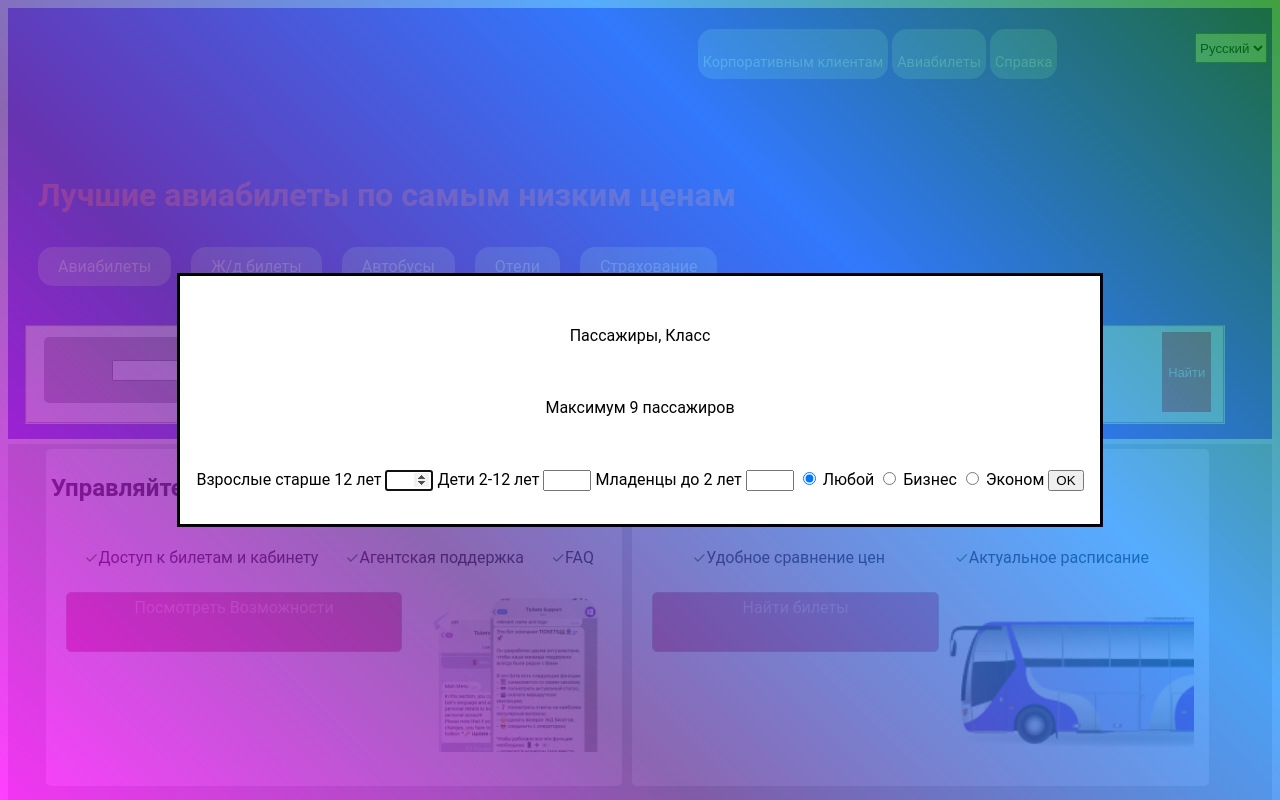
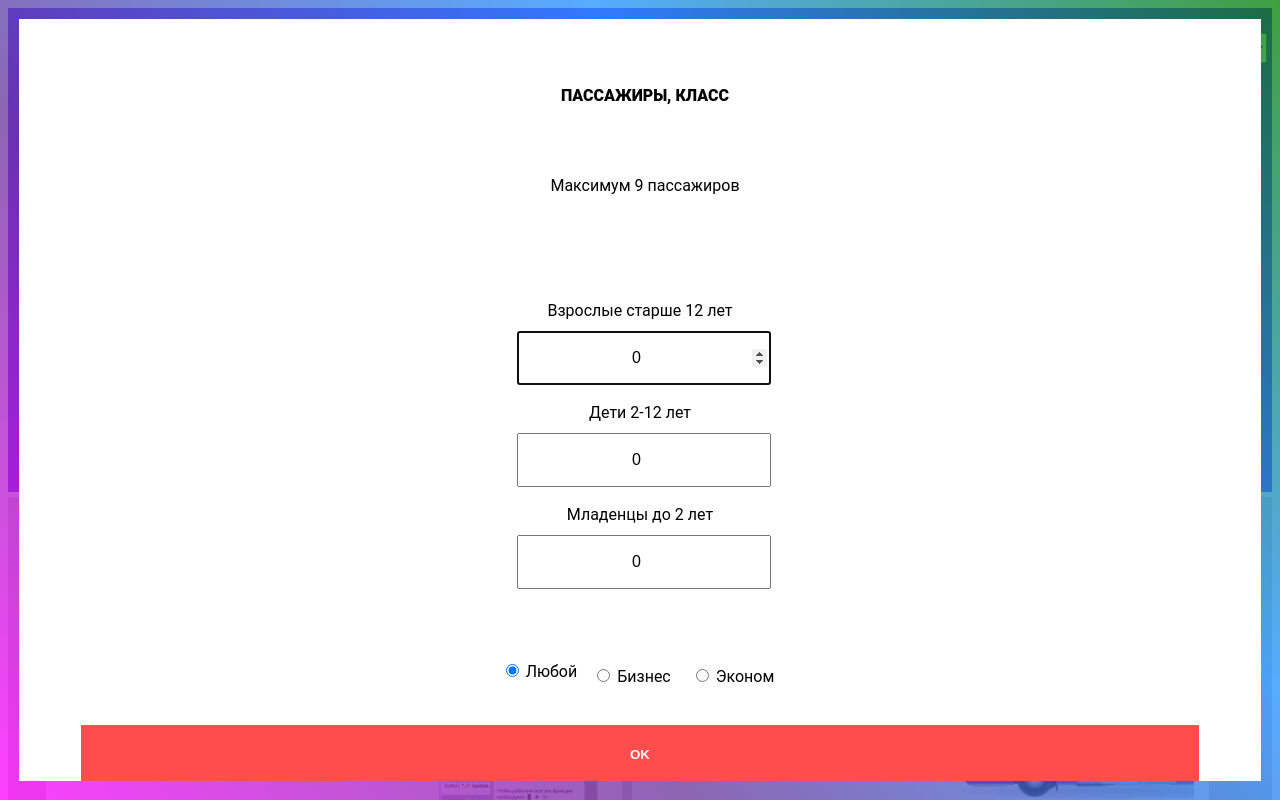
Before and after one commit to antonBuldygin/javarush-project-1, a website: page index.html in a window 1280 px wide. Both pictures are taken after a click on the button "Пассажиры, Класс". Shown: the top 800 px of the page. Drawn offline with Linux system fonts and the light colour scheme; no server answers.

Commit message:
Внес корректировки в CSS

```diff
--- a/css/styles.css
+++ b/css/styles.css
@@ -8,7 +8,7 @@ body {
 div {
 	text-align: center;
 	box-sizing: border-box;
-	/*border: solid 1px red;*/
+	/* border: solid 1px red; */
 	margin: 5px;
 	padding: 5px;
 	border-radius: 5px;
@@ -108,6 +108,16 @@ main #destinations .text {background-color: #FFFFFF; text-align: left;
 		font-size: 9px;
 		}
 
+	#header .find {
+		background-color: black;
+		border: solid 10px #FF4D4D;
+		border-radius: 10px;
+		font-size: 13px;
+		color: #FFFFFF;
+		width: 0%;
+
+		}
+
 	body {
 		padding: 20px;
 		}
@@ -158,7 +168,10 @@ main #destinations .text {background-color: #FFFFFF; text-align: left;
 
 	#header #search-form fieldset {
 		display: flex;
-		/*width: 95%;*/
+		flex-wrap:nowrap;
+		justify-content: space-evenly;
+
+		width: 95%;
 		color: darkgray;
 		background-color: #FFFFFF;
 		flex-direction: column;
@@ -331,7 +344,7 @@ main #faq .text ul { list-style-type: none; /* Убирает буллиты */
 main #faq .text a {
 	color: #1690f5}
 
-main #faq .text li:hover { animation: scaleUp 1s  forwards;
+main #faq .text li:hover { animation: scaleUp 1s forwards;
 	color: #1690f5}
 
 main#faq {width: 35%;margin-right: 5px;}
@@ -360,11 +373,11 @@ footer ul {
 	display: flex;
 	flex-wrap: wrap;
 	}
+
 .footer-content li:hover { animation: scaleUp 1s;
 	display: flex;
 	flex-wrap: wrap;
 	}
-
 
 .low-images {
 	width: 90%;
@@ -420,9 +433,12 @@ footer ul {
 
 #header .find {
 	background-color: #FF4D4D;
-	border: #FFFFFF;
+	border: solid 1px #FF4D4D;
+	border-radius: 10px;
 	font-size: 13px;
 	color: #FFFFFF;
+	width: 10%;
+
 	}
 
 #header .find:hover {
@@ -466,33 +482,40 @@ td, th {text-align: left;
 	width: 95%;
 	color: darkgray;
 	background-color: #FFFFFF;
+	border-radius: 10px;
 	}
 
-#header .city-from-menu, .city-to-menu, .data-to-menu, .data-from-menu, .passenger-menu {
-	/*flex: 1 1 calc(33.333% - 20px);*/
-	height: 10%;
-	width: 20%;
-	background-color: darkgray;
+#header .city-from-menu, .city-to-menu, .data-to-menu, .data-from-menu, .passenger-menu, .find {
+	flex: 1 1 calc(33.333% - 20px);
+	/* align-items: baseline; */
+	align-content: stretch;
+	/* height: 0%; */
+	/* width: 20%; */
+	background-color: white;
 	}
+#header .city-from-menu{justify-content: right;}
+label {font-size: 16px}
 
 #header .city-from-menu:hover, .city-to-menu:hover, .data-to-menu:hover, .data-from-menu:hover, .passenger-menu:hover {
 	/*flex: 1 1 calc(33.333% - 20px);*/
-	height: 10%;
-	width: 20%;
+	/* height: 10%; */
+	/* width: 20%; */
 	background-color: darkgray;
 	animation: scaleUp 1s ease;;
 
 	}
 
 #header #cities, #cities_to {
-	width: 60%;
+	color: black;
+	border: solid 1px white;
+	font-weight: bold;
 	}
 
-.passengers-button {
-	color: darkgray;
-	background-color: #FFFFFF;
-	border: #FFFFFF;
-	}
+/* .button { */
+/* 	color: white; */
+/* 	background-color: #FFFFFF; */
+/* 	border: #FFFFFF; */
+/* 	} */
 
 #header ul li {
 	display: inline-block;
--- a/index.html
+++ b/index.html
@@ -100,8 +100,8 @@
 			<form id="form1" method="get" action="#">
 				<fieldset>
 					<div class="city-from-menu">
-						<label for="city-from">Откуда</label>
-						<input list="city-from" name="city-from" id="cities">
+						<label for="cities">Откуда</label>
+						<input list="city-from" name="city-from" id="cities" value="Аксай" style='text-align: center'>
 						<datalist id="city-from" name="city-from-chosen">
 							<!--							<option>Варшава-->
 							<!--								<p>Ближайшие аэропорты</p>-->
@@ -134,8 +134,9 @@
 						</datalist>
 					</div>
 					<div class="city-to-menu">
-						<label for="city-to">Куда</label>
-						<input list="city-to" name="city-to" id="cities_to">
+						<label for="cities_to">Куда</label>
+						<input list="city-to" name="city-to" id="cities_to" value='Азнакаево'
+							   style='text-align: center'>
 						<datalist id="city-to" name="city-from-chosen">
 							<!--							<option>-->
 							<!--								<p>Ближайшие аэропорты</p>-->
@@ -167,42 +168,75 @@
 							<!--							</option>-->
 						</datalist>
 					</div>
-					<div class="data-to-menu">
-						<label for="datato">Туда</label>
-						<input type="date" name="data-to" min="2024-06-01" max="2025-08-31" id="datato"/>
+					<div class="data-to-menu" style='display: flex; flex-direction: column; justify-content: center'>
+						<label for="data-to" style='margin:0% '>Туда</label>
+						<input type="date" name="data-from" min="2024-06-01" max="2025-08-31" id="data-to"
+							   style='border:solid 1px white; margin: 10%; font-size: 16px '/>
 					</div>
-					<div class="data-from-menu">
-						<label for="datafrom">Обратно</label>
-						<input type="date" name="datafrom" min="2024-06-01" max="2025-08-31" id="datafrom"/>
+					<div class="data-from-menu" style='display: flex; flex-direction: column; justify-content: center'>
+						<label for="data-from" style='margin: 0%'>Обратно</label>
+						<input type="date" name="data-from" min="2024-06-01" max="2025-08-31" id="data-from"
+							   style='border:solid 1px white; margin: 10%; font-size: 16px '/>
 					</div>
-					<div class="passenger-menu">
-						<dialog>
-							<p>Пассажиры, Класс </p>
-							<p>Максимум 9 пассажиров </p>
-							<label for="adults">Взрослые <span>старше 12 лет</span></label>
-							<input type="number" id="adults" name="adults" min="0" max="9"/>
-							<label for="children">Дети <span>2-12 лет</span></label>
-							<input type="number" id="children" name="children" min="0" max="9"/>
-							<label for="babies">Младенцы <span>до 2 лет</span></label>
-							<input type="number" id="babies" name="babies" min="0" max="9"/>
+					<div class="passenger-menu" style='display: flex; width: 100%; justify-content: start'>
+						<dialog style='width: 100%; height: 100%; border: #FAFAFA;padding: 0px'>
+							<div style='display: flex; width: 100%; height: 80%  ;
+							justify-content: center; flex-direction: column;margin: 0'>
+								<div  style='height: 5%;width: 100%; right: 0px;
+									   text-align: center; font-size: 16px;margin-bottom: 55px;font-weight: 900;
+									   text-transform: uppercase;'>Пассажиры, Класс </div>
+								<div style='height: 5%;width: 100%; right: 0px;
+									   text-align: center; font-size: 16px;margin-bottom: 100px'>Максимум 9 пассажиров
+								</div>
+								<label for="adults" style='height: 8%;width: 20%; right: 0px;
+									   text-align: center;margin-left: 40%; font-size: 16px'>Взрослые <span>старше 12 лет</span></label>
+								<input type="number" id="adults" name="adults" min="0" max="9" value='0'
+									   style='height: 8%;width: 20%; right: 0px;
+									   text-align: center;margin-left: 40%; font-size: 16px'/>
+								<label for="children" style='height: 8%;width: 20%; right: 0px;
+									   text-align: center;margin-left: 40%; font-size: 16px'>Дети <span>2-12 лет</span></label>
+								<input type="number" id="children" name="children" min="0" max="9" value='0'
+									   style='height: 8%;width: 20%; right: 0px; align-content: center;
+									   text-align: center;margin-left: 40%;font-size: 16px'/>
+								<label for="babies" style='height: 8%;width: 20%; right: 0px;
+									   text-align: center;margin-left: 40%; font-size: 16px'>Младенцы <span>до 2 лет</span></label>
+								<input type="number" id="babies" name="babies" min="0" max="9" value='0'
+									   style='height: 8%;width: 20%; text-align: center;margin-left: 40%;
+										font-size: 16px'/>
+							</div>
+							<div style='display: flex;
+							justify-content: center; '>
+								<div style='padding: 0px'>
 									<input type="radio" id="anytype" name="ticketclass" value="anytype" checked>
 									<label for="anytype">Любой</label>
+								</div>
+								<div>
 									<input type="radio" id="business" name="ticketclass" value="business">
 									<label for="business">Бизнес</label>
+								</div>
+								<div>
 									<input type="radio" id="econom" name="ticketclass" value="econom">
 									<label for="business">Эконом</label>
-							<button>OK</button>
-						</dialog>
-						<button>Пассажиры, Класс</button>
-					</div>
-					<div class='fee'>
-						<div class='container'>
-							<div class='title'>
-								<h2></h2>
-								<p></p>
 								</div>
 							</div>
+							<button style='display: flex; width: 90%; justify-content: center;background-color:
+							#FF4D4D; border: solid 1px #FF4D4D;margin-left: 5%;
+							height:60px; color: #FAFAFA; font-weight: 900; box-sizing: border-box;
+    						align-items: center;'> OK
+							</button>
+						</dialog>
+						<button style='width: 100%; justify-content: center;background-color: white; border: #FAFAFA;color: darkgray;'>
+							Пассажиры, Класс
+						</button>
 					</div>
+					<!--					<div class='fee'>-->
+					<!--						<div class='container'>-->
+					<!--							<div class='title'>-->
+					<!--								<h2></h2>-->
+					<!--								<p></p>-->
+					<!--							</div>-->
+					<!--						</div>-->
+					<!--					</div>-->
 					<input type="submit" value="Найти" class="find">
 				</fieldset>
 			</form>
@@ -239,7 +273,6 @@
 	</div>
 	<div id="destinations">
 		<div><h2>Популярные направления</h2></div>
-
 		<div class='text'>
 			<div class="posts"></div>
 			<!--			<div>Варшава -> Милан <span>от 771€ </span></div>-->
--- a/js/script.js
+++ b/js/script.js
@@ -156,13 +156,13 @@ input_babies.onfocus = () => {
 // const datato = document.getElementById('datato')
 // console.log(datato.value);
 
-document.getElementById('datato').onchange = function () {
+document.getElementById('data-to').onchange = function () {
     var input = document.getElementById("datafrom");
     input.setAttribute("min", this.value);
     console.log(input.value);
 }
 
-document.getElementById('datafrom').onchange = function () {
+document.getElementById('data-from').onchange = function () {
     var input = document.getElementById("datato");
     input.setAttribute("max", this.value);
     console.log(input.value);
@@ -238,3 +238,6 @@ const newsRequest = fetch(
             renderNews(data.data)
         })()
     });
+
+document.getElementById('data-to').valueAsDate = new Date();
+document.getElementById('data-from').valueAsDate = new Date();
```
Lines whose indentation alone changed are shown as unchanged.
